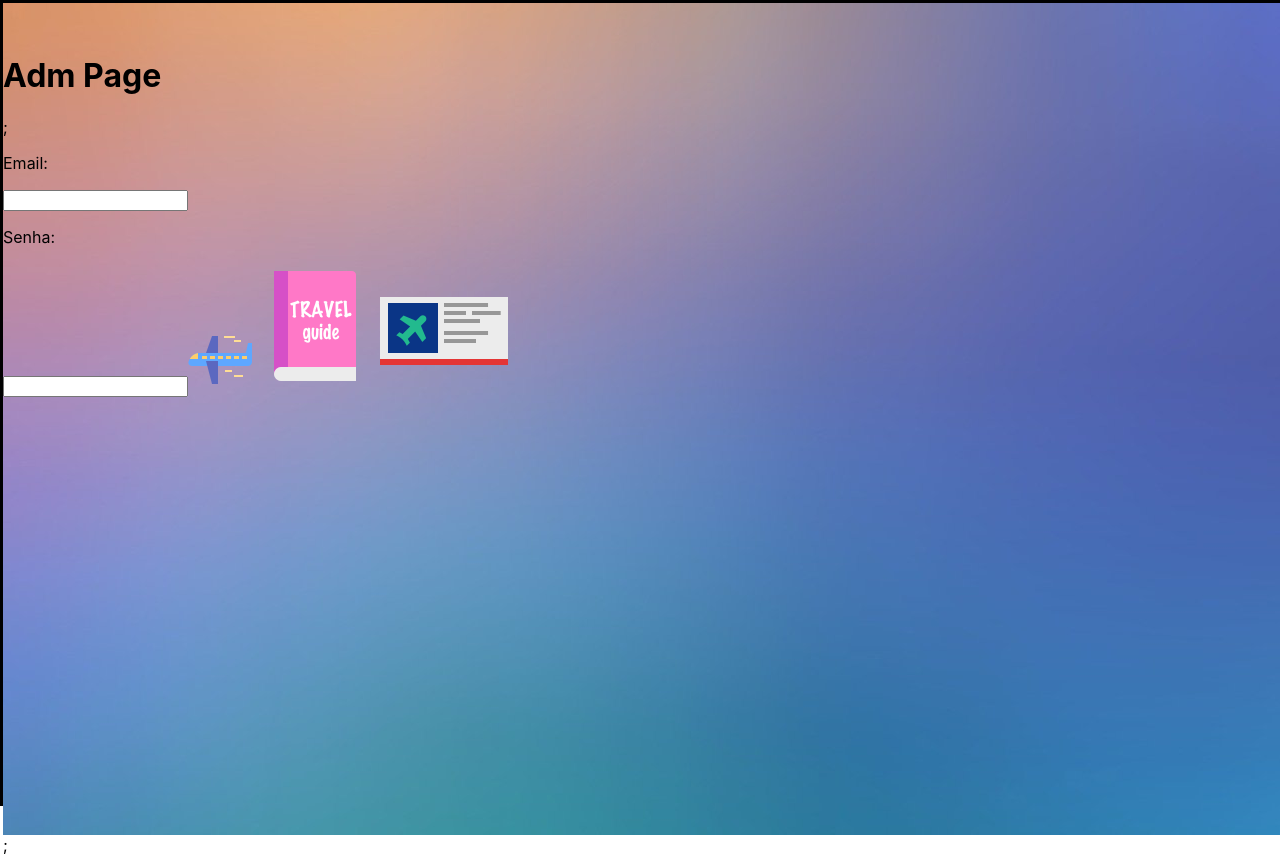
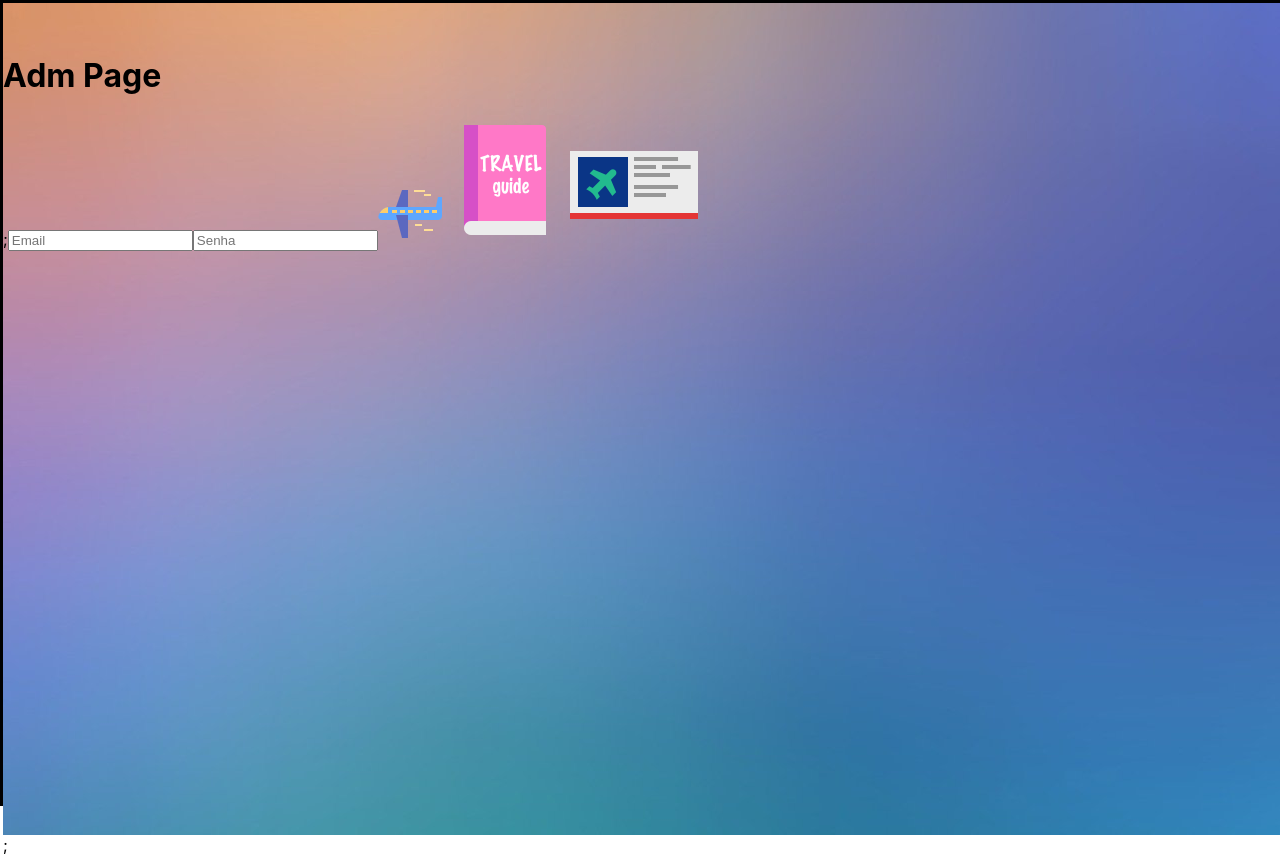
Before and after one commit to future4code/Ana-Monteiro, a React (Create React App) app in the folder semana10/labex/: page /loginadmpage in a window 1280 px wide. Built offline with nearby package versions, Linux system fonts and the light colour scheme.

Commit message:
pronto-get-trip-detail-e-login

```diff
--- a/semana10/labex/src/Router.js
+++ b/semana10/labex/src/Router.js
@@ -29,7 +29,7 @@ function Router() {
         <Route exact path="/listtripspage">
           <ListTripsPage />
         </Route>
-        <Route exact path="/detailstrips">
+        <Route exact path="/detailstrips/:id">
           <DetailsTrips />
         </Route>
         <Route exact path="/createtrippage">
--- a/semana10/labex/src/pages/DetailsTrips/TripDetailsPage.js
+++ b/semana10/labex/src/pages/DetailsTrips/TripDetailsPage.js
@@ -19,9 +19,10 @@ const TripDetailsPage = () => {
   }, []);
 
   const getTripDetail = () => {
+    console.log(id);
     axios
       .get(
-        `https://us-central1-labenu-apis.cloudfunctions.net/labeX/anapatricia-monteiro/trip/${id}`,
+        `https://us-central1-labenu-apis.cloudfunctions.net/labeX/anapatriciamonteiro-dumont/trip/${id}`,
         {
           headers: {
             auth: localStorage.getItem("token"),
@@ -31,6 +32,7 @@ const TripDetailsPage = () => {
       .then((res) => {
         setTrip(res.data.trip);
         console.log(res.data.trip);
+        console.log(trip);
       })
       .catch((err) => {
         console.log(err);
@@ -47,6 +49,8 @@ const TripDetailsPage = () => {
         <h1>Trip details</h1>
         <p>{trip.name}</p>
         <p>{trip.planet}</p>
+        <p>{trip.durationInDays}</p>
+        <p>{trip.date}</p>
         <img src={back} onClick={goBack} />
       </div>
     </MainDiv>
--- a/semana10/labex/src/pages/ListTrips/ListTripsPage.js
+++ b/semana10/labex/src/pages/ListTrips/ListTripsPage.js
@@ -10,6 +10,7 @@ import {
 import { useHistory } from "react-router-dom";
 import back from "../img/Plane2.png";
 import { useGetTrips } from "../../hooks/useGetTrips";
+import mais from "../img/mais.svg";
 
 const ListTripsPage = () => {
   const history = useHistory();
@@ -24,6 +25,10 @@ const ListTripsPage = () => {
   const getTrip = useGetTrips(`${baseUrl}trips`, undefined);
   console.log("getTrip", getTrip);
 
+  const getTripDetails = (id) => {
+    history.push(`/detailstrips/${id}`);
+  };
+
   return (
     <MainDiv>
       <MiddleDiv1>
@@ -34,10 +39,9 @@ const ListTripsPage = () => {
         getTrip.map((trip) => {
           return (
             <MiddleDiv key={trip.id}>
-              <Text>Nome da viagem : {trip.name}</Text>
-              <Text>Descrição da Viagem : {trip.description}</Text>
-              <Text>Duração em dias : {trip.durationInDays}</Text>
-              <Text>Data : {trip.date}</Text>
+              <Text onClick={() => getTripDetails(trip.id)}>
+                Nome da viagem : {trip.name}
+              </Text>
             </MiddleDiv>
           );
         })}
--- a/semana10/labex/src/pages/LoginAdm/LoginAdmPage.js
+++ b/semana10/labex/src/pages/LoginAdm/LoginAdmPage.js
@@ -1,14 +1,16 @@
+import { useHistory } from "react-router-dom";
 import React, { useEffect, useState } from "react";
-import { useHistory } from "react-router-dom";
+import axios from "axios";
 import { MainDiv } from "./styled";
 import back from "../img/Plane2.png";
 import Guide from "../img/Guide.png";
 import Ticket from "../img/Ticket.png";
-import axios from "axios";
 
 export function LoginAdmPage() {
   const [email, setEmail] = useState("");
+
   const [password, setPassword] = useState("");
+
   const history = useHistory();
 
   const handleEmail = (event) => {
@@ -23,7 +25,7 @@ export function LoginAdmPage() {
     const token = localStorage.getItem("token");
 
     if (token) {
-      history.push("/detailstrips");
+      history.push("/listtripspage");
     }
   }, [history]);
 
@@ -32,7 +34,6 @@ export function LoginAdmPage() {
       email: email,
       password: password,
     };
-
     axios
       .post(
         "https://us-central1-labenu-apis.cloudfunctions.net/labeX/anapatriciamonteiro-dumont/login",
@@ -40,12 +41,13 @@ export function LoginAdmPage() {
       )
       .then((res) => {
         localStorage.setItem("token", res.data.token);
-        history.push("/detailstrips");
+        history.push("/listtripspage");
       })
       .catch((err) => {
         console.log(err);
       });
   };
+
   const goBack = () => {
     history.goBack();
   };
@@ -56,10 +58,14 @@ export function LoginAdmPage() {
 
   return (
     <MainDiv>
-      <h1>Adm Page</h1>;<p>Email:</p>
-      <input value={email} onChange={handleEmail} />
-      <p>Senha:</p>
-      <input value={password} onChange={handlePassword} />
+      <h1>Adm Page</h1>;
+      <input value={email} placeholder="Email" onChange={handleEmail} />
+      <input
+        value={password}
+        type="senha"
+        placeholder="Senha"
+        onChange={handlePassword}
+      />
       <img src={back} onClick={goBack} />
       <img src={Guide} onClick={login} />
       <img src={Ticket} onClick={goToCreateTripPage} />
```
Also changed, not shown: semana10/labex/src/pages/img/mais.svg (added).
